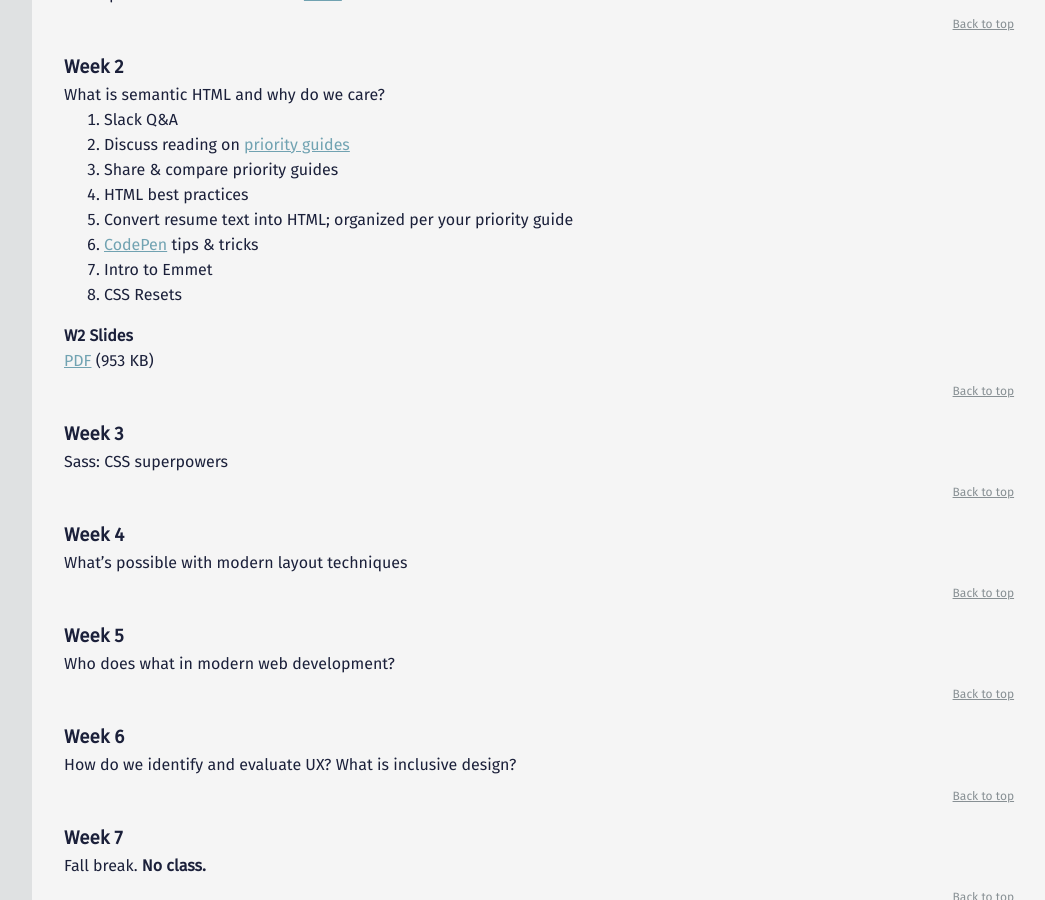
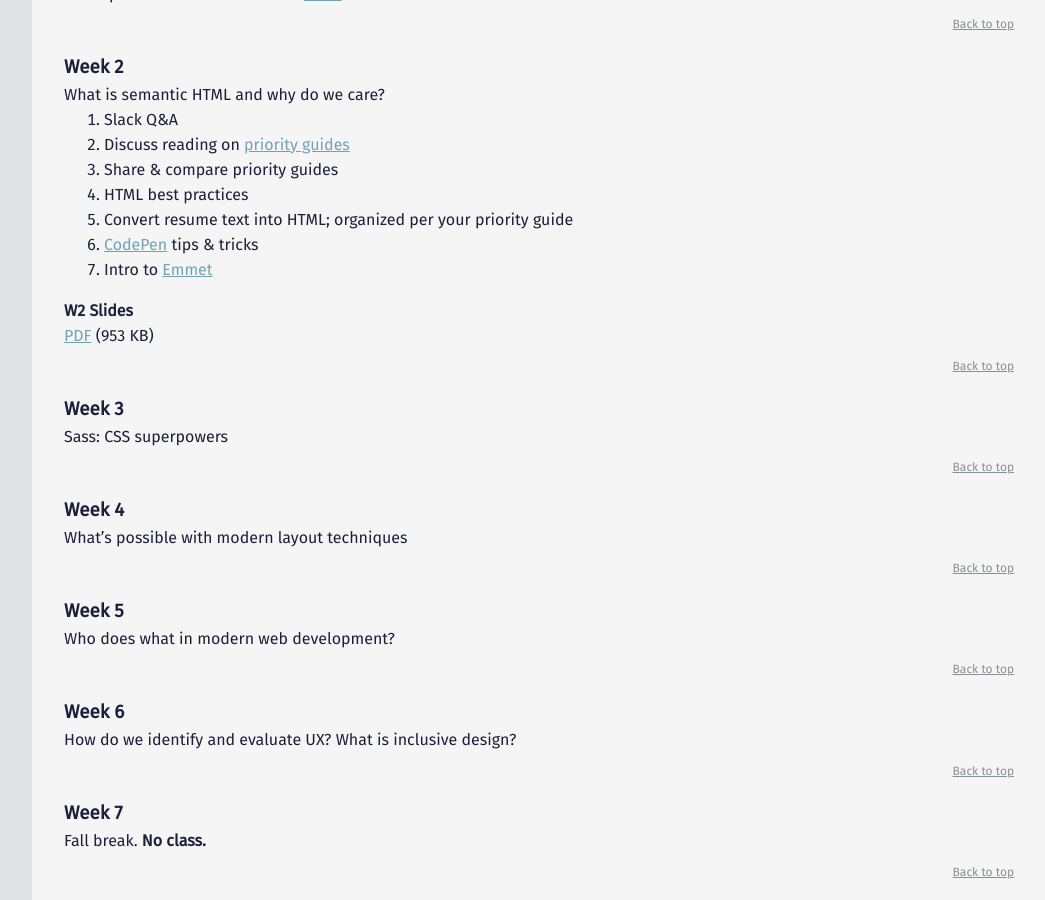
Before and after one commit to mica-web/mica-web.github.io, a Jekyll site: the page built from index.md, in a window 1280 px wide and 900 px high, scrolled down 1713 px. Shown: the whole window, without its empty margins (224-1269 px from the left). Built offline with Jekyll 4.4.1, drawn with Linux system fonts in a browser that asks for light colours.

```diff
--- a/_includes/gd-431/w02.md
+++ b/_includes/gd-431/w02.md
@@ -6,8 +6,7 @@ What is semantic HTML and why do we care?
 1. HTML best practices
 1. Convert resume text into HTML; organized per your priority guide
 1. [CodePen](https://codepen.io/) tips & tricks
-1. Intro to Emmet
-1. CSS Resets
+1. Intro to [Emmet](https://docs.emmet.io/cheat-sheet/)
 
 #### W2 Slides
 [PDF](files/w02-html-best-practices.min.pdf){:target="_blank"} (953 KB)
```
Also changed, not shown: resources.md (+3 -0 lines).
